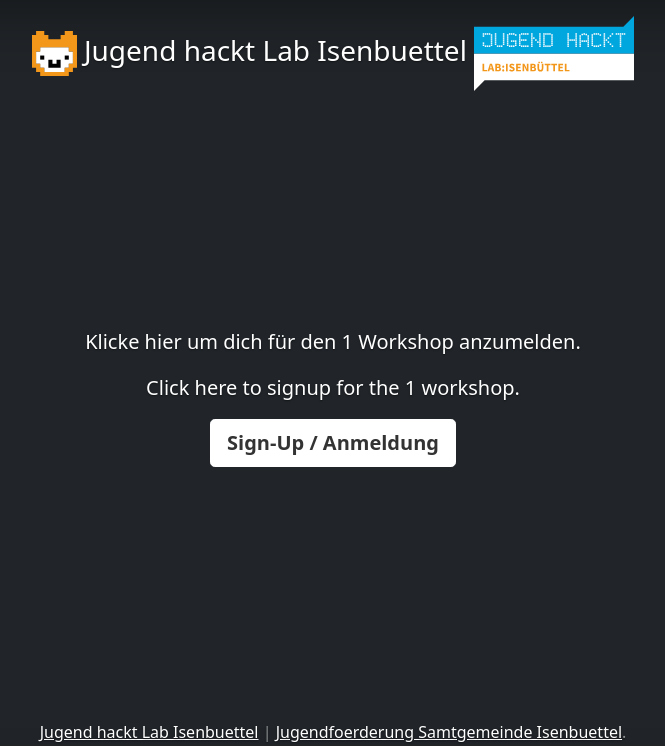
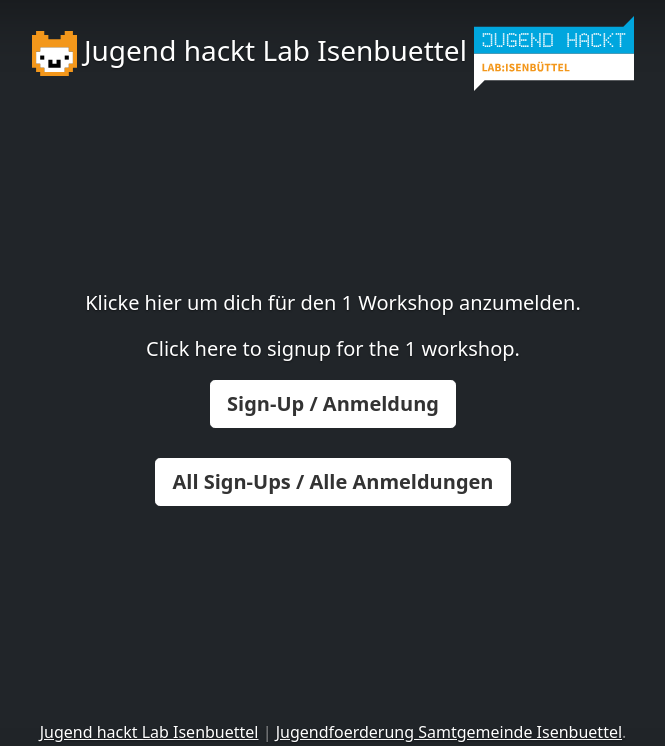
Before and after one commit to jh-isenbuettel/jh.rabenspass.de, a PHP site: page /signup/index.php?workshopname=1 in a window 1280 px wide. Shown: the top 746 px of the page, without its empty margins (307-972 px from the left). Run offline with PHP 8.4, Linux system fonts and the light colour scheme; data that the repository does not hold is empty.

Commit message:
Alle Anmeldungen Button

```diff
--- a/signup/index.php
+++ b/signup/index.php
@@ -54,6 +54,8 @@
     <p class="lead">Click here to signup for the <b><?php echo $workshopname; ?></b> workshop.</p>
     <p class="lead">
       <a href="https://anmeldung.jugendhackt.org/jh-lab-isenbuettel/<?php echo $workshopslug; ?>" class="btn btn-lg btn-secondary fw-bold border-white bg-white">Sign-Up / Anmeldung</a>
+      <br /> <br/>
+      <a href="https://anmeldung.jugendhackt.org/jh-lab-isenbuettel/" class="btn btn-lg btn-secondary fw-bold border-white bg-white">All Sign-Ups / Alle Anmeldungen</a>
     </p>
   </main>
 
```
